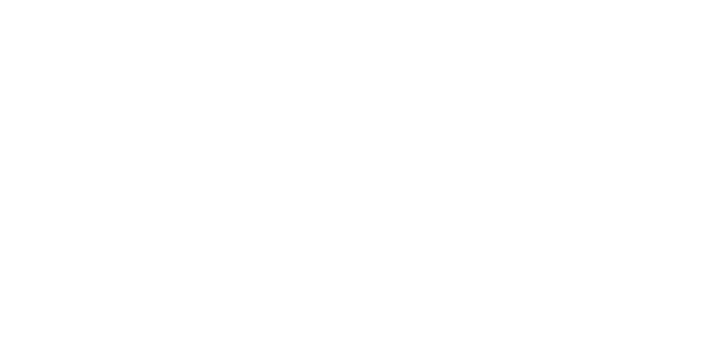
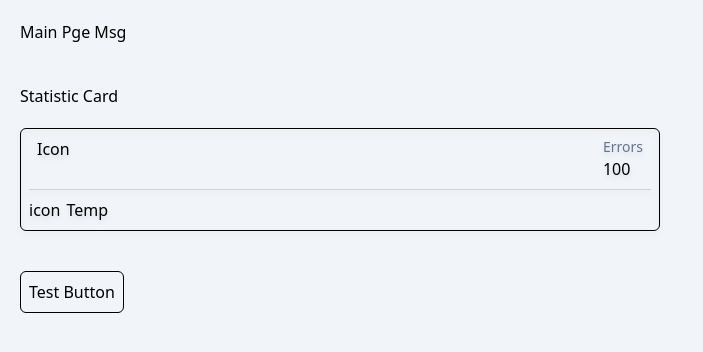
Before and after one commit to LaunchUpCorp/Dashboard-Builder, a Vue app in the folder frontend/: page / in a window 1280 px wide. Shown: the top 352 px of the page, without its empty margins (0-703 px from the left). Built offline with nearby package versions, Linux system fonts and the light colour scheme.

Commit message:
fix: changes
did some changes

```diff
--- a/frontend/src/App.vue
+++ b/frontend/src/App.vue
@@ -1,17 +1,39 @@
 
 <script lang="ts">
-import { defineComponent } from 'vue'
+import { defineComponent, ref } from 'vue'
+import StatisticCard from './components/StatisticCard/StatisticCard.vue'
 
 export default defineComponent({
   name: 'App',
   components: {
+    StatisticCard
+  },
+  setup() {
+    const dummyData = ref<any>({dataType: 100, date: "2023-04-01", time: "11:00:00"})
 
+    return { dummyData }
   }
+
+
+  /*
+
+  The Component must have extremely reusable, no hard coded values
+  The component should be responsive and allow styling to be applied to it
+  Data for data
+  type for type of statistic card
+  theme for color sceme
+  */
 })
 </script>
 
 <template>
-    <div>
-
+    <div class="bg-slate-100 w-full h-screen" >
+      <p class="p-5">Main Pge Msg</p>
+      <StatisticCard
+        theme = "default"
+        cardType = "Errors"
+        iconType = "sdasda"
+        :dummyData = dummyData
+      />
     </div>
   </template>
--- /dev/null
+++ b/frontend/src/components/StatisticCard/StatisticCard.vue
@@ -0,0 +1,85 @@
+<script lang="ts">
+import { defineComponent, PropType, ref } from 'vue'
+
+interface data {
+    dataType: String,
+    date: String,
+    time: String
+}
+
+export default defineComponent({
+    name: 'Statistic Card',
+    props: {
+        //Do themes later
+        theme: {
+            type: String,
+            default: 'default'
+        },
+        cardType: {
+            type: String,
+            default: "Type"
+        },
+        //Data
+        dummyData: {
+            type: Object as PropType<data>
+        }
+    },
+    setup(props) {
+        const type = props.cardType
+        const data = props.dummyData
+        //let currentDate = new Date();
+        //let day = currentDate.getFullYear() + "-" + currentDate.getMonth() + "-" + currentDate.getDate()
+        //let time = currentDate.getHours() + ":" + currentDate.getMinutes() + ":" + currentDate.getSeconds()
+        let lastUpdate = ref<String>("Temp")
+
+        function calculateLastTimeUpdate() {
+            const currentDate = new Date();
+            const currentTime = currentDate.getTime();
+            const lastUpdateTime = new Date(`${data?.date}T${data?.time}`).getTime(); // Convert date and time string to Date object and get its time value
+            const timeDiffSeconds = Math.floor((currentTime - lastUpdateTime) / 1000); // Calculate time difference in seconds
+
+            if (timeDiffSeconds < 60) {
+                lastUpdate.value = `${timeDiffSeconds} seconds ago`;
+            } else if (timeDiffSeconds < 3600) {
+                const timeDiffMinutes = Math.floor(timeDiffSeconds / 60);
+                lastUpdate.value = `${timeDiffMinutes} ${timeDiffMinutes > 1 ? 'minutes' : 'minute'} ago`;
+            } else if (timeDiffSeconds < 86400) {
+                const timeDiffHours = Math.floor(timeDiffSeconds / 3600);
+                lastUpdate.value = `${timeDiffHours} ${timeDiffHours > 1 ? 'hours' : 'hour'} ago`;
+            } else {
+                const timeDiffDays = Math.floor(timeDiffSeconds / 86400);
+                lastUpdate.value = `${timeDiffDays} ${timeDiffDays > 1 ? 'days' : 'day'} ago`;
+            }
+            //Check time then date
+            console.log("Time: " + currentTime)
+            console.log("Day: " + lastUpdateTime)
+            console.log(data?.date)
+            console.log(data?.time)
+
+        }
+
+        return { type, data, lastUpdate, calculateLastTimeUpdate}
+    },
+})
+</script>
+
+<template>
+    <div>
+        <p class="m-5">Statistic Card</p>
+        <div class="flex flex-col w-1/2 rounded-md border drop-shadow-md border-black m-5">
+            <div class="flex flex-row">
+                <p class="flex-grow mx-4 my-2">Icon</p>
+                <div class="flex flex-col mx-4 my-2">
+                    <p class="text-sm text-slate-500 text-right">{{cardType}}</p>
+                    <p>{{ data?.dataType }}</p>
+                </div>
+            </div>
+            <hr class="mx-2 mb-2 border-1 border-slate-300"/>
+            <div class=" mb-2 mx-2 flex flex-row space-x-1.5">
+                <p class>icon</p>
+                <p>{{lastUpdate}}</p>
+            </div>
+        </div>
+        <button @click="calculateLastTimeUpdate" class="m-5 border border-black rounded-md p-2">Test Button</button>
+    </div>
+</template>
```
